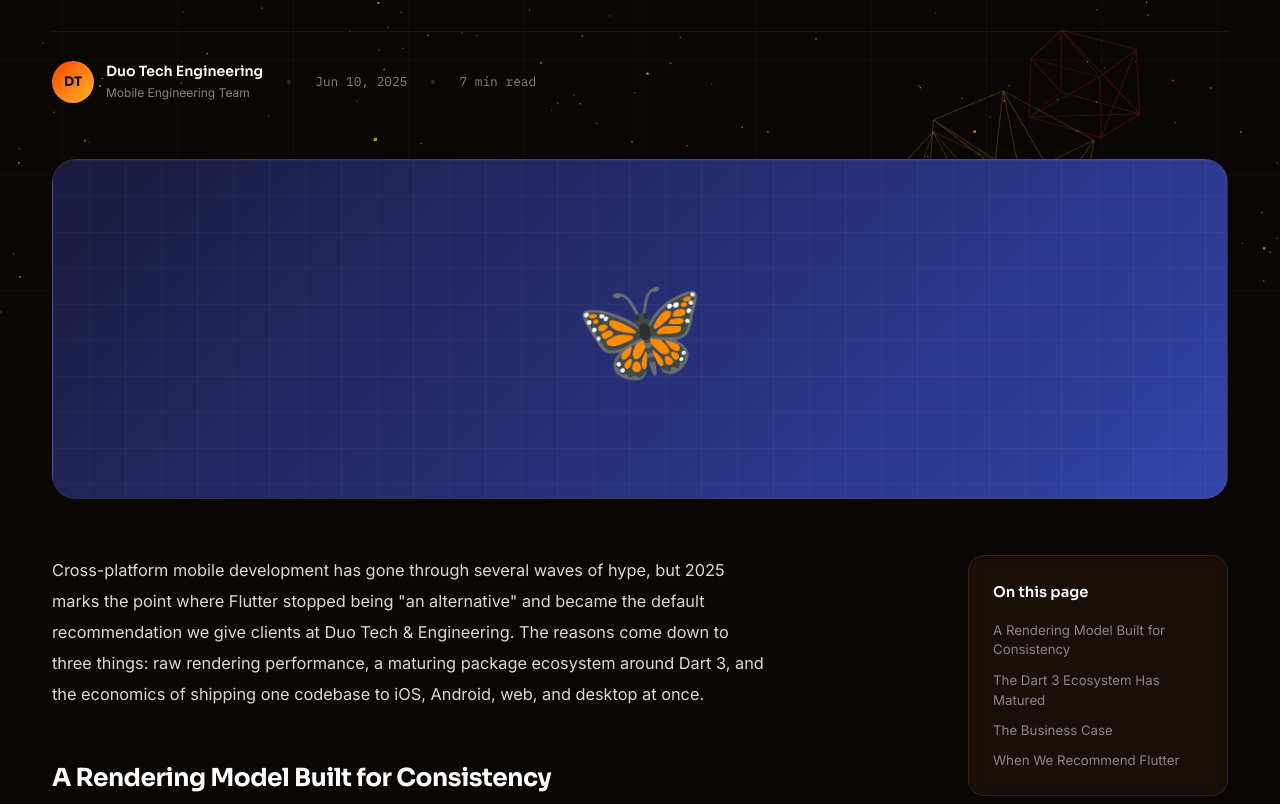
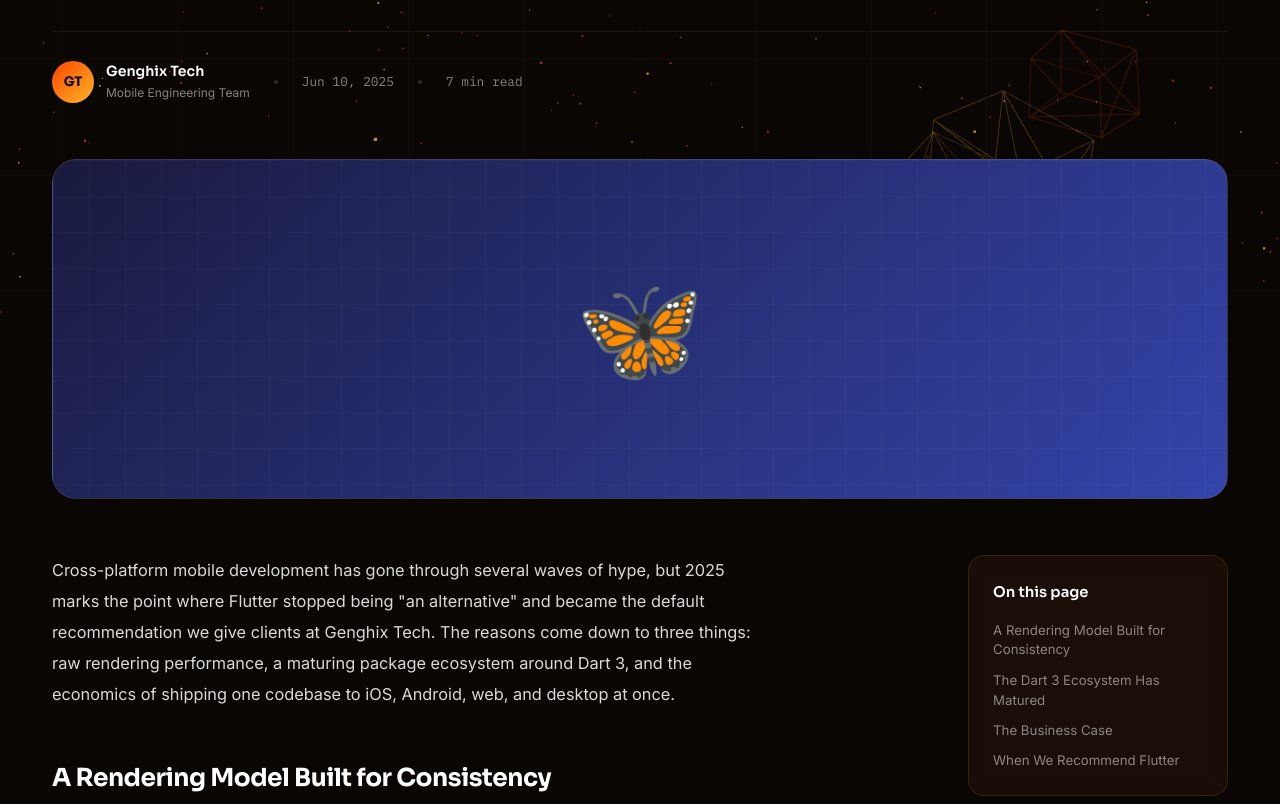
Before and after one commit to saimnawaz166/ginghix_tech, a plain HTML site: page blog-post-1.html in a window 1280 px wide. Shown: the part 456-1260 px from the top of the page. Drawn offline with nearby package versions, Linux system fonts and the light colour scheme; animation ran at ten frames a second.

Commit message:
changing

```diff
--- a/blog-post-1.html
+++ b/blog-post-1.html
@@ -3,7 +3,7 @@
 <head>
 <meta charset="UTF-8">
 <meta name="viewport" content="width=device-width, initial-scale=1.0">
-<title>Why Flutter is Winning the Cross-Platform War in 2025 — Duo Tech & Engineering</title>
+<title>Why Flutter is Winning the Cross-Platform War in 2025 — Genghix Tech</title>
 <meta name="description" content="Flutter's performance advantages, the Dart 3 ecosystem, and why top startups are choosing it over React Native.">
 <link rel="preconnect" href="https://fonts.googleapis.com">
 <link href="https://fonts.googleapis.com/css2?family=Sora:wght@300;400;500;600;700;800&family=Inter:wght@300;400;500;600&family=IBM+Plex+Mono:wght@400;500&display=swap" rel="stylesheet">
@@ -17,7 +17,7 @@
 <nav id="nav">
   <div class="nav-i">
     <a href="index.html" class="logo">
-        <img src="logobg1.png" style="width: 200px; height: auto;" alt="Duo Tech & Engineering">
+        <img src="logobg1.png" style="width: 200px; height: auto;" alt="Genghix Tech">
       </a>
     <ul class="nav-links" id="navL">
       <li><a href="index.html">Home</a></li>
@@ -44,9 +44,9 @@
     <p class="art-dek rv rv2">Flutter's performance advantages, the Dart 3 ecosystem, and why top startups are choosing it over React Native.</p>
     <div class="art-meta rv rv2">
       <div class="art-author">
-        <div class="art-av">DT</div>
+        <div class="art-av">GT</div>
         <div>
-          <div class="art-author-name">Duo Tech Engineering</div>
+          <div class="art-author-name">Genghix Tech</div>
           <div class="art-author-role">Mobile Engineering Team</div>
         </div>
       </div>
@@ -63,7 +63,7 @@
 
   <div class="art-layout">
     <article class="art-body rv">
-      <p>Cross-platform mobile development has gone through several waves of hype, but 2025 marks the point where Flutter stopped being "an alternative" and became the default recommendation we give clients at Duo Tech & Engineering. The reasons come down to three things: raw rendering performance, a maturing package ecosystem around Dart 3, and the economics of shipping one codebase to iOS, Android, web, and desktop at once.</p>
+      <p>Cross-platform mobile development has gone through several waves of hype, but 2025 marks the point where Flutter stopped being "an alternative" and became the default recommendation we give clients at Genghix Tech. The reasons come down to three things: raw rendering performance, a maturing package ecosystem around Dart 3, and the economics of shipping one codebase to iOS, Android, web, and desktop at once.</p>
 
       <h2 id="rendering">A Rendering Model Built for Consistency</h2>
       <p>Unlike frameworks that bridge to native UI components, Flutter draws every pixel itself using the Skia (and now Impeller) graphics engine. That means a button, a shadow, or a custom animation looks and behaves identically on an old Android phone and the newest iPhone. For teams that have been burned by platform-specific rendering bugs, this consistency alone removes a whole category of QA work.</p>
@@ -195,7 +195,7 @@
         <div class="ft-col">
           <h4>Contact</h4>
           <ul class="ft-links">
-            <li><a href="mailto:hello@duotech.dev">info@genghixtech.com</a></li>
+            <li><a href="mailto:info@genghixtech.com">info@genghixtech.com</a></li>
             <li><a href="#">WhatsApp Us</a></li>
             <li><a href="contact.html#contact">Free Consultation</a></li>
             <li><a href="services.html#pricing">Pricing</a></li>
```
Also changed, not shown: blog-post-2.html (+6 -6 lines), blog-post-3.html (+5 -5 lines), blog.html (+3 -3 lines), contact.html (+3 -3 lines), index.html (+2 -2 lines), portfolio.html (+3 -3 lines), services.html (+3 -3 lines).
